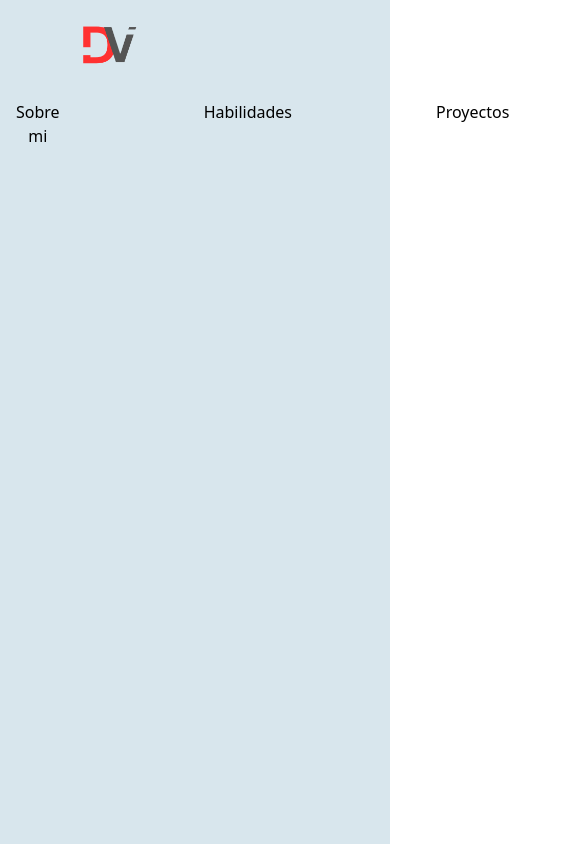
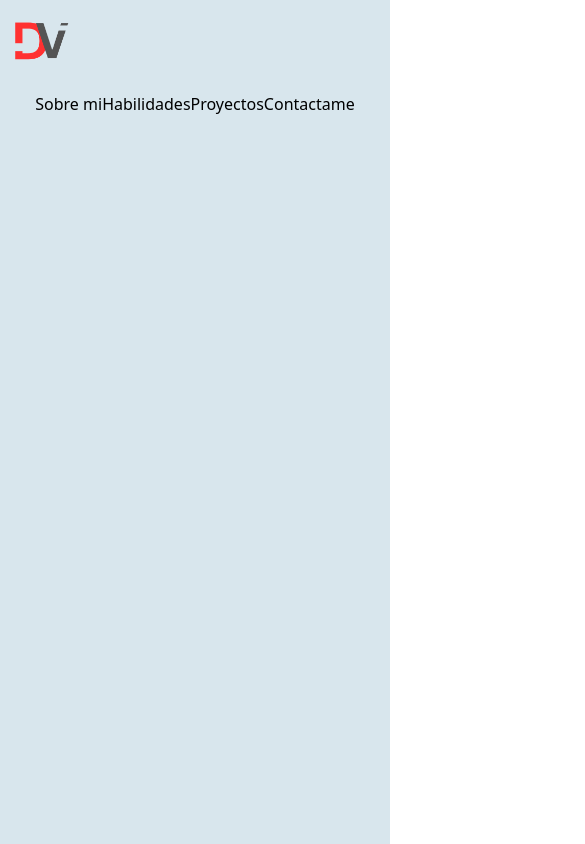
Before and after one commit to davidvchang/Portafolio-Web, a React (Vite) app: page / in a window 390 px wide. Shown: the top 844 px of the page, 585 px wide, since content can reach past the window. Built offline with nearby package versions, Linux system fonts and the light colour scheme.

Commit message:
Haciendo la navegacion responsiva

```diff
--- a/src/components/Navegacion.jsx
+++ b/src/components/Navegacion.jsx
@@ -4,19 +4,20 @@ import DV from '../assets/DV.webp'
 function Navegacion() {
   return (
     <nav>
-      <div className='lg:flex md-flex justify-between flex-1 p-1 w-screen'>
-        <div className='flex gap-16 items-center ms-16'>
-          <img src={DV} alt="DV Logo" className='p-2 w-20 h-20'/>
+      <div className='sm:flex sm:flex-col sm:justify-between sm:flex-1 sm:p-1 sm:w-screen sm:shadow md:flex md:flex-row md:min-w-min md:shadow'>
+        <div className='sm:flex sm:flex-row sm:items-center md:flex md:gap-0 md:items-center md:ms-16'>
+          <img src={DV} alt="DV Logo" className='p-2 w-20 h-20 min-w-20 min-h-20'/>
         </div>
 
-        <div className='lg:flex md-flex items center justify-between mr-48 mt-1'>
+        <div className='sm:flex sm:items-center sm:mr-0 sm:mt-1 sm:justify-center sm: py-3 md:justify-between md:mr-32 '>
           <ul>
-              <li className='flex gap-32 p-1'>
-                  <a href="" className='p-2 pb-1 hover:border-b-2'>Sobre mi</a>
-                  <a href="" className='p-2 pb-1 hover:border-b-2'>Habilidades</a>
-                  <a href="" className='p-2 pb-1 hover:border-b-2'>Proyectos</a>
-                  <a href="" className='p-2 pb-1 hover:border-b-2'>Contactame</a>
+              <li className='sm:flex sm:flex-col sm:gap-2 md:flex md:flex-row md:gap-12 md:p-1 lg:gap-20'>
+                  <a href="" className='sm:hover:opacity-50 sm:py-1 md:min-w-32 md:p-2 md:pb-1 md:hover:border-b-2  md:hover:-mb-1'>Sobre mi</a>
+                  <a href="" className='sm:hover:opacity-50 sm:py-1 md:p-2 md:pb-1 md:hover:border-b-2  md:hover:-mb-1'>Habilidades</a>
+                  <a href="" className='sm:hover:opacity-50 sm:py-1 md:min-w-24 md:p-2 md:pb-1 md:hover:border-b-2  md:hover:-mb-1'>Proyectos</a>
+                  <a href="" className='sm:hover:opacity-50 sm:py-1 md:min-w-28 md:p-2 md:pb-1 md:hover:border-b-2  md:hover:-mb-1'>Contactame</a>
               </li>
+
           </ul>
         </div>
       </div>
--- a/tailwind.config.js
+++ b/tailwind.config.js
@@ -5,6 +5,8 @@ export default {
     "./src/**/*.{js,ts,jsx,tsx}",
   ],
   theme: {
+
+    extend: {
       colors: {
         transparent: 'transparent',
         current: 'currentColor',
@@ -17,7 +19,7 @@ export default {
         'bubble-gum': '#ff77e9',
         'bermuda': '#78dcca',
       },
-    extend: {},
+    },
   },
   plugins: [],
 }
```
Lines whose indentation alone changed are shown as unchanged.
